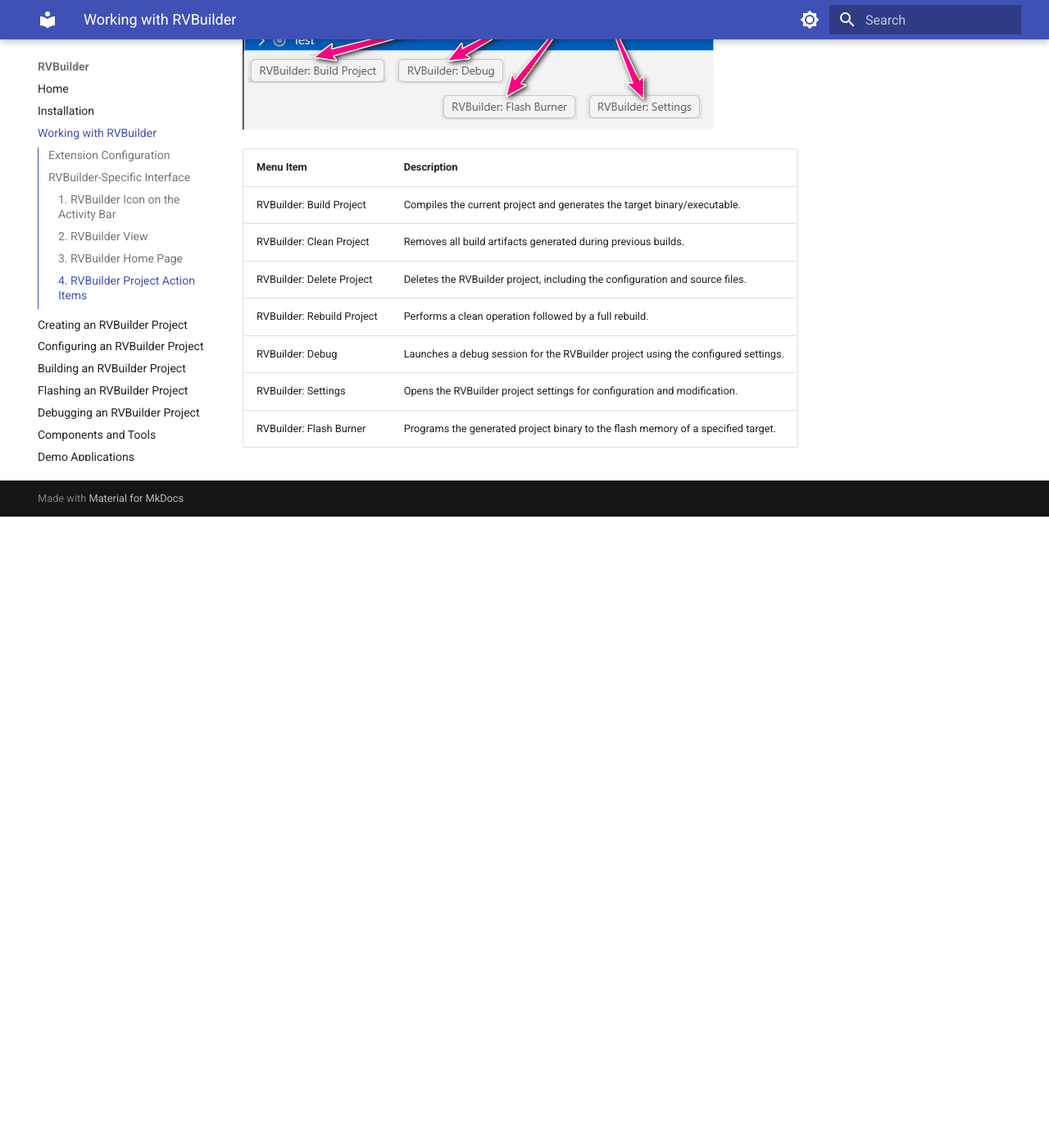
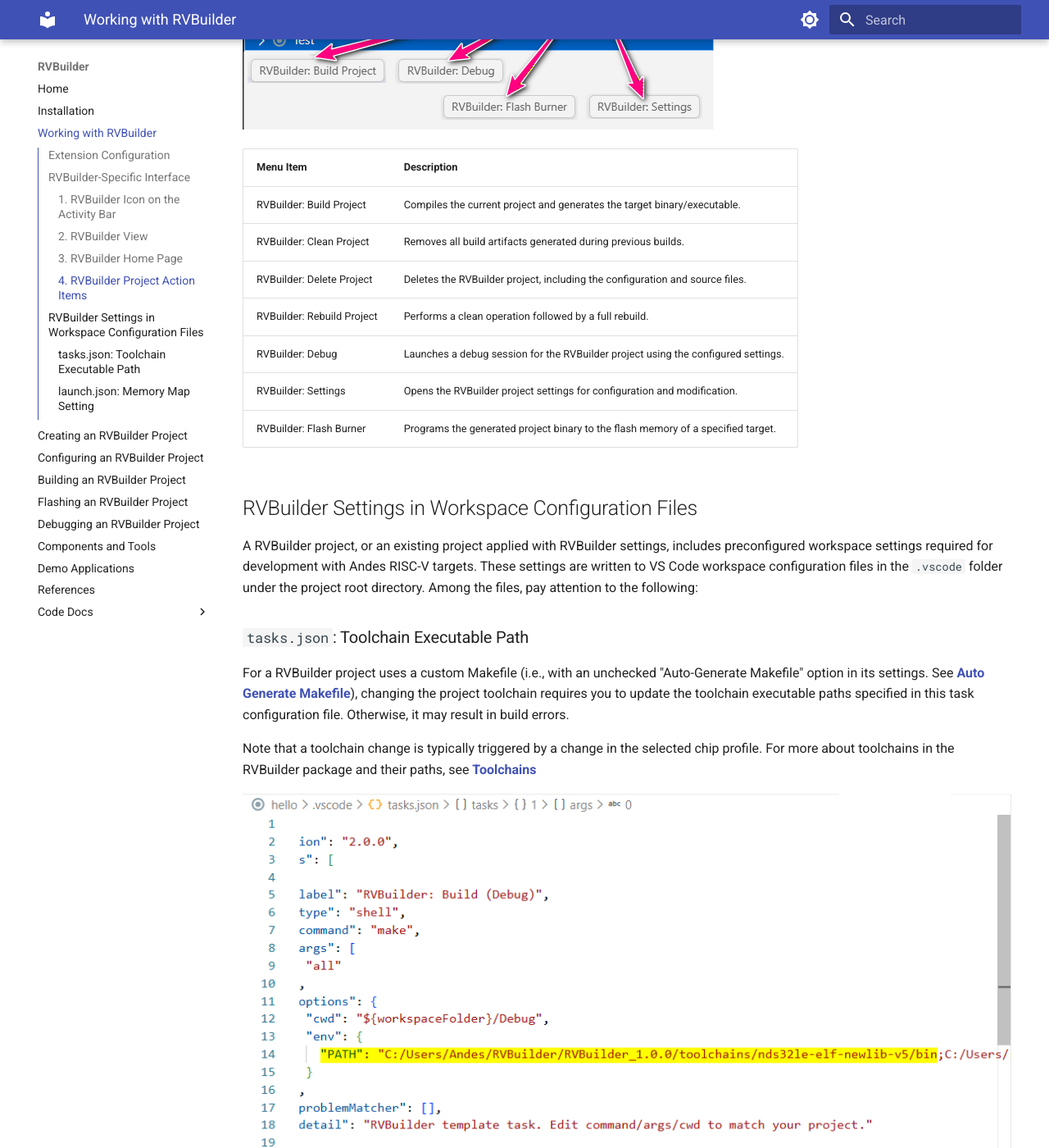
Before and after one commit to obscuredarling/qwpo4578, an MkDocs documentation site: the page built from docs/working.md, in a window 1280 px wide and 1400 px high, scrolled down 2998 px. Shown: the whole window at 82% size. Built offline with MkDocs 1.6.1 and Material for MkDocs 9.7.7, drawn with Linux system fonts in a browser that asks for light colours; before the commit the page ends 3628 px from its top, so only the background shows below that; some of the changed text lies outside the part shown.

Commit message:
add descriptions about rvbuilder settings in workspace configuration files for "Working with RVBuilder" section

```diff
--- a/docs/working.md
+++ b/docs/working.md
@@ -46,3 +46,22 @@
    | RVBuilder: Debug | Launches a debug session for the RVBuilder project using the configured settings. |
    | RVBuilder: Settings | Opens the RVBuilder project settings for configuration and modification. |
    | RVBuilder: Flash Burner | Programs the generated project binary to the flash memory of a specified target.  |
+
+## RVBuilder Settings in Workspace Configuration Files
+A RVBuilder project, or an existing project applied with RVBuilder settings, includes preconfigured workspace settings required for development with Andes RISC-V targets. These settings are written to VS Code workspace configuration files in the `.vscode` folder under the project root directory. Among the files, pay attention to the following:
+
+### `tasks.json`: Toolchain Executable Path
+For a RVBuilder project uses a custom Makefile (i.e., with an unchecked "Auto-Generate Makefile" option in its settings. See [**Auto Generate Makefile**](./project_config.md#auto-generate-makefile)), changing the project toolchain requires you to update the toolchain executable paths specified in this task configuration file. Otherwise, it may result in build errors.
+
+Note that a toolchain change is typically triggered by a change in the selected chip profile. For more about toolchains in the RVBuilder package and their paths, see [**Toolchains**](./components.md#toolchains)
+
+![Toolchain Path](./images/toolchain_path_in_tasks_file.png)
+
+
+### `launch.json`: Memory Map Setting
+Most target and program settings in this debug configuration file are configured automatically for RVBuilder projects. By default,
+- the launch type is set to `rvbuilder-debug`.
+- the connection type and program specification are aligned with the project's target configuration and build settings.
+- the `loadMemoryMap` setting is set to `true`, indicating the program executable is loaded according to the memory regions defined in the selected chip profile. If you want to load the program executable without applying the predefined memory mapping, set this setting to `false`.
+
+  ![Load Memory Map](./images/mem_map_in_launch.png)
--- a/mkdocs.yml
+++ b/mkdocs.yml
@@ -21,10 +21,10 @@
     - navigation.instant
     - navigation.instant.progress
     - navigation.instant.preview
-    - navigation.expand
+   # - navigation.expand
     - navigation.tracking
+    - navigation.top
     - toc.integrate
-    - navigation.top
     - search.suggest
     - search.highlight
     - search.share
```
Also changed, not shown: docs/Installation.md (+1 -0 lines), docs/demo.md (+2 -3 lines), docs/project_config.md (+22 -0 lines), docs/project_create.md (+10 -5 lines), docs/references.md (+1 -1 lines), docs/images/add_rvbuilder_setting.png (added), docs/images/add_rvbuilder_setting_notify.png (added), docs/images/mem_map_in_launch.png (added), docs/images/toolchain_path_in_tasks_file.png (added).
